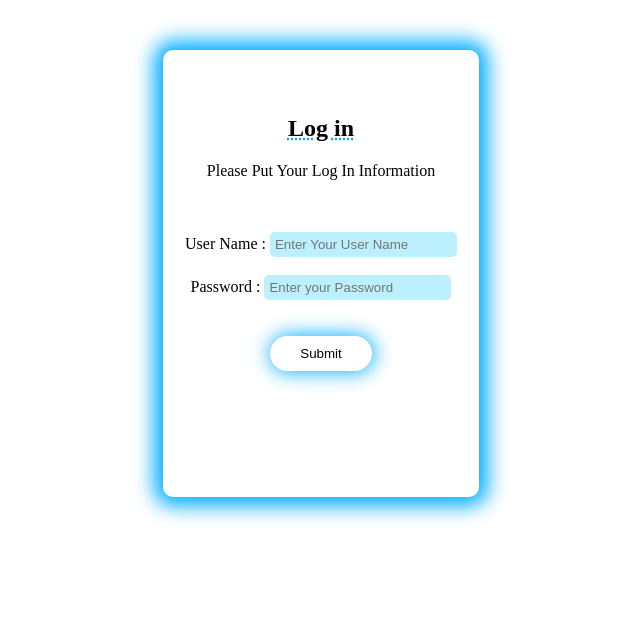
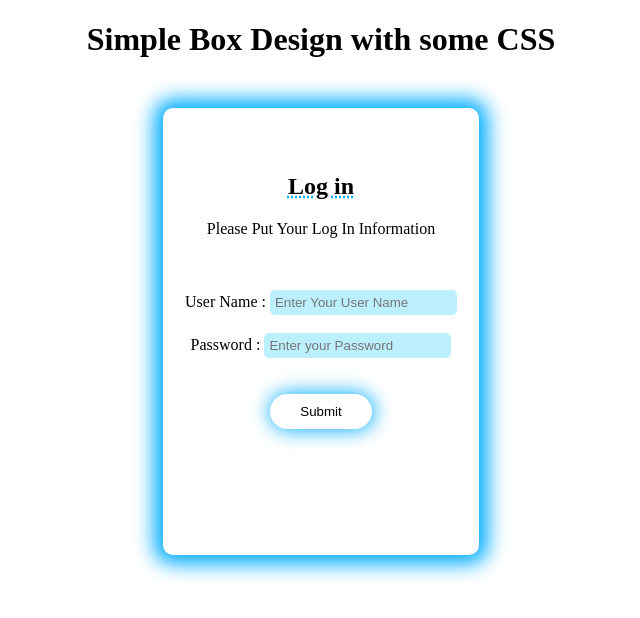
Before and after one commit to shakil-121/module-two-test, a plain HTML site: page index.html in a window 1280 px wide. Shown: the whole page, without its empty margins (319-959 px from the left). Drawn offline with Linux system fonts and the light colour scheme.

Commit message:
some text added

```diff
--- a/index.html
+++ b/index.html
@@ -8,6 +8,8 @@
     <link rel="stylesheet" href="style.css">
 </head>
 <body>
+
+    <h1 style="text-align: center;">Simple Box Design with some CSS</h1>
     <div class="box">
         <h2 class="login">Log in</h2>
         <p>Please Put Your Log In Information</p>
```
